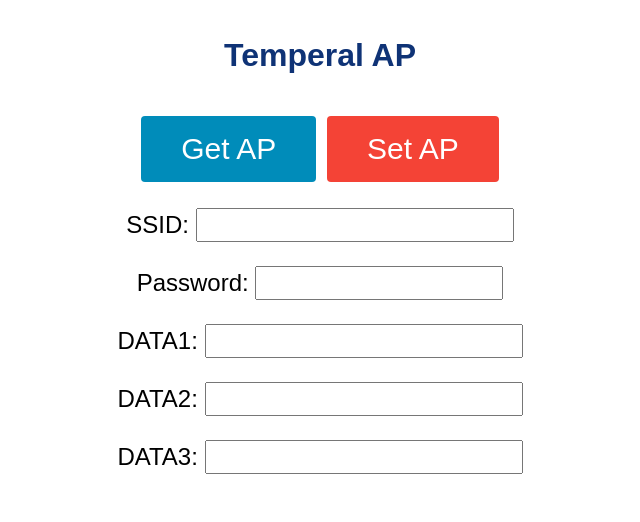
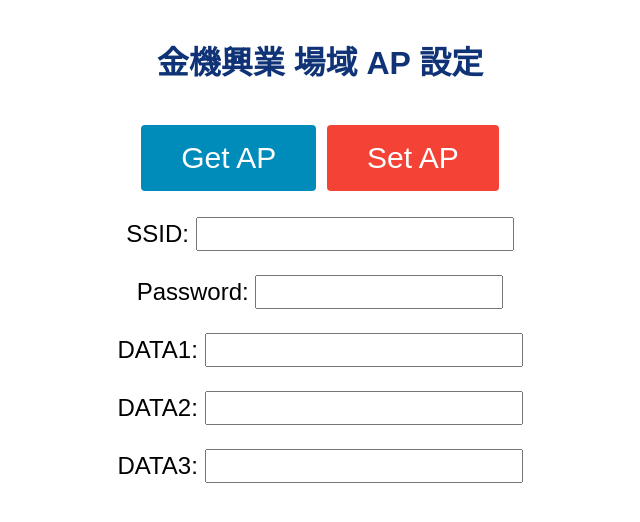
Before and after one commit to arduino-kang/ap_tmp_page, a plain HTML site: page index.html in a window 1280 px wide. Shown: the whole page, without its empty margins (320-960 px from the left). Drawn offline with Linux system fonts and the light colour scheme; no server answers.

Commit message:
金機專用

```diff
--- a/index.html
+++ b/index.html
@@ -11,7 +11,7 @@
   <link rel="stylesheet" type="text/css" href="style.css">
 </head>
 <body>
-  <h1>Temperal AP</h1>
+  <h1>金機興業 場域 AP 設定</h1>
   <p>
     <button class="button" onclick="getAP()">Get AP</button></a>
     <button class="button button2" onclick="setAP()">Set AP</button></a>
```
